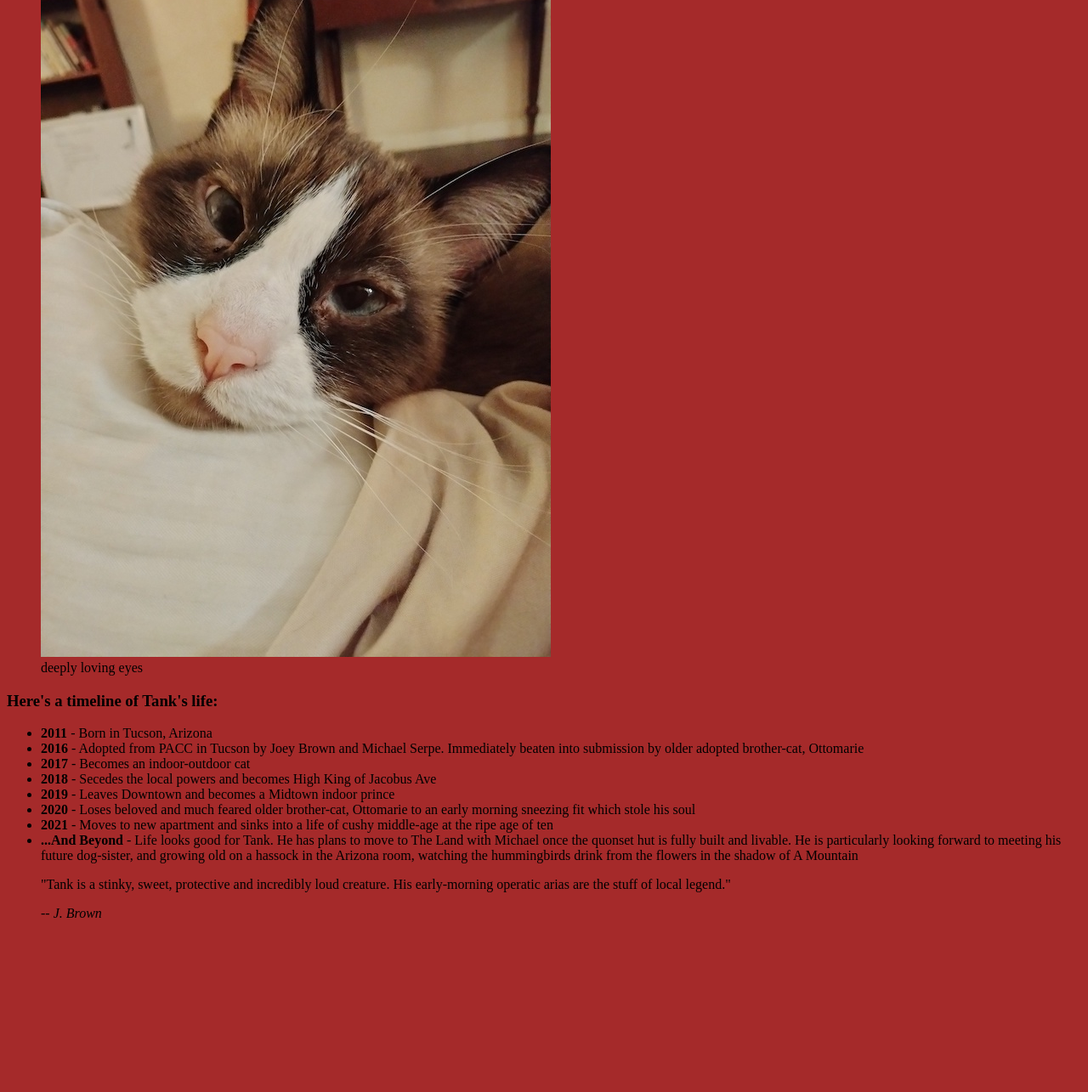
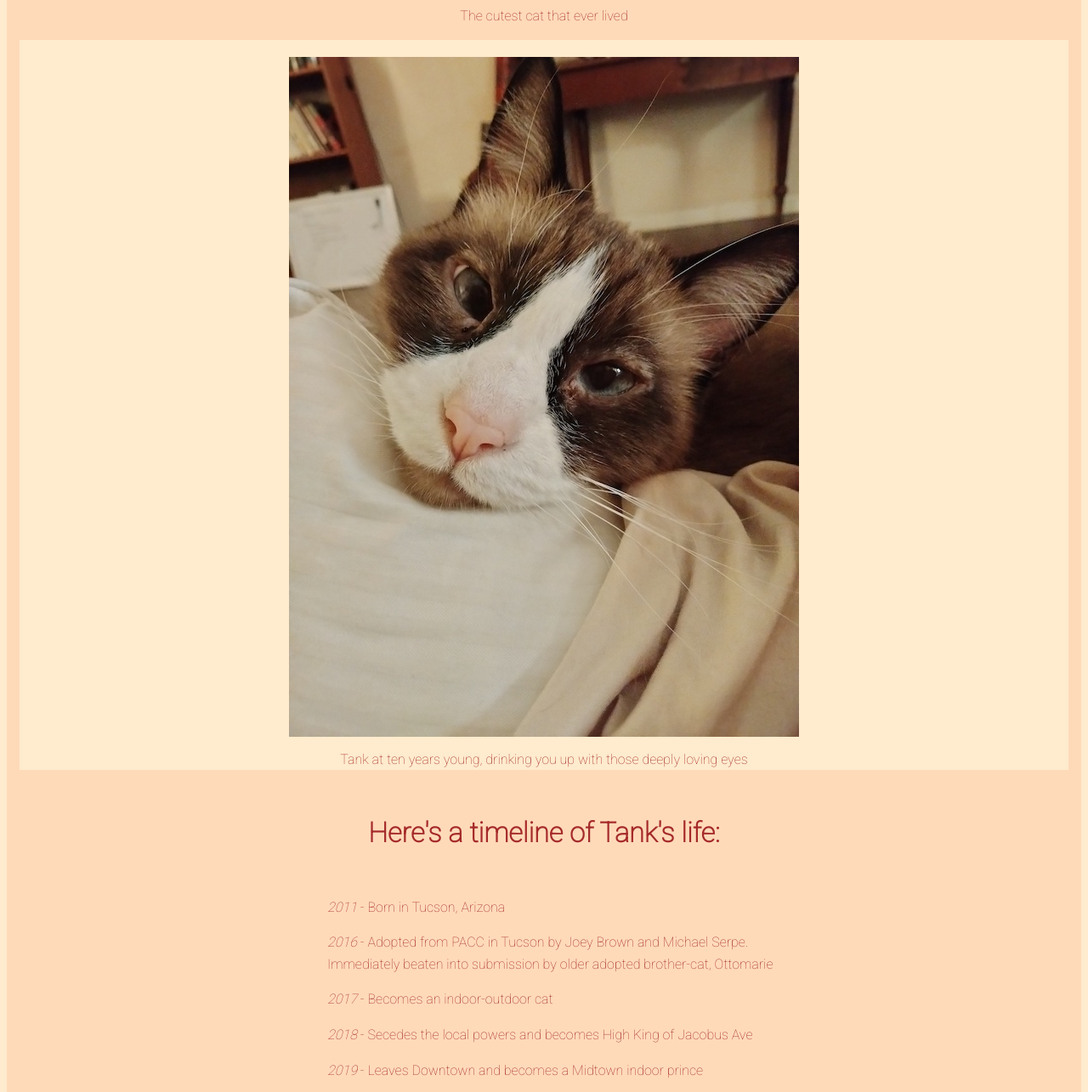
Before and after one commit to joeybrown-ctrl/fcc-tributepage, a plain HTML site: page index.html in a window 1280 px wide. Shown: the part 141-1426 px from the top of the page at 85% size. Before the commit the page ends 1241 px from the top, so only its background shows below. Drawn offline with Linux system fonts and the light colour scheme.

Commit message:
add styling, color correct, shift content

```diff
--- a/index.html
+++ b/index.html
@@ -15,41 +15,41 @@
         <p>The cutest cat that ever lived</p>
         <figure id="img-div">
             <img id="image" src="./Assets/Tank.jpg" />
-            <figcaption id="img-caption">deeply loving eyes</figcaption>
+            <figcaption id="img-caption">Tank at ten years young, drinking you up with those deeply loving eyes</figcaption>
         </figure>
         <section id="tribute-info">
             <h3 id="headline">Here's a timeline of Tank's life:</h3>
             <ul>
-                <li><strong>2011</strong>
+                <li><em>2011</em>
                     - Born in Tucson, Arizona
                 </li>
-                <li><strong>2016</strong>
+                <li><em>2016</em>
                     - Adopted from PACC in Tucson by Joey Brown and Michael Serpe. Immediately beaten into submission by older adopted brother-cat, Ottomarie
                 </li>
-                <li><strong>2017</strong>
+                <li><em>2017</em>
                     - Becomes an indoor-outdoor cat
                 </li>
-                <li><strong>2018</strong>
+                <li><em>2018</em>
                     - Secedes the local powers and becomes High King of Jacobus Ave
                 </li>
-                <li><strong>2019</strong>
+                <li><em>2019</em>
                     - Leaves Downtown and becomes a Midtown indoor prince
                 </li>
-                <li><strong>2020</strong>
+                <li><em>2020</em>
                     - Loses beloved and much feared older brother-cat, Ottomarie to an early morning sneezing fit which stole his soul
                 </li>
-                <li><strong>2021</strong>
+                <li><em>2021</em>
                     - Moves to new apartment and sinks into a life of cushy middle-age at the ripe age of ten
                 </li>
-                <li><strong>...And Beyond</strong>
-                    - Life looks good for Tank. He has plans to move to The Land with Michael once the quonset hut is fully built and livable. He is particularly looking forward to meeting his future dog-sister, and growing old on a hassock in the Arizona room, watching the hummingbirds drink from the flowers in the shadow of A Mountain
+                <li><em>... and beyond </em>
+                    - Life looks good for Tank. He has plans to move to The Land with Michael once the quonset hut is fully built and livable. He is particularly looking forward to meeting his future dog-sister, and growing old on a hassock in the Arizona room, watching the hummingbirds drink from the squash flowers and orange blossoms in the shadow of A Mountain
                 </li>
             </ul>
             <blockquote>
                 <p>
                     "Tank is a stinky, sweet, protective and incredibly loud creature. His early-morning operatic arias are the stuff of local legend."
                 </p>
-                <cite>-- J. Brown</cite>
+                <cite>- J. Brown</cite>
             </blockquote>
 
         </section>
--- a/style.css
+++ b/style.css
@@ -1,3 +1,78 @@
+@import url('https://fonts.googleapis.com/css2?family=Roboto:wght@100&display=swap');
+
+html {
+    /* this sets the base font-size to make rem calculation easier, 1rem will now equal 10px, 1.5rem = 15px, 2rem = 10px, etc*/
+    font-size: 10px;
+}
+
 body {
-    background-color:brown;
+    background-color:blanchedalmond;
+    font-family: 'Roboto', sans-serif;
+    font-size: 1.6rem;
+    line-height: 1.5;
+    text-align: center;
+    color: brown;
+    margin: 0;
 }
+
+h1 {
+    font-size: 4rem;
+    /* setting margin-bottom to 0 on an h3 removes the whitespace from underneath*/
+    margin-bottom: 0;
+}
+
+h3 {
+    font-size: 3.25rem;
+}
+
+#main {
+    margin: 30px 8px;
+    padding: 15px;
+    border-radius: 5px;
+    background: peachpuff;
+}
+
+img {
+    max-width: 100%;
+    display: block;
+    height: auto;
+    margin: 0 auto;
+}
+
+#img-div {
+    background-color:blanchedalmond;
+    padding-top: 20px;
+    margin: 0;
+}
+
+#img-caption {
+    margin: 15px 0 5px 0;
+}
+
+#headline {
+    margin: 50px 0;
+    text-align: center;
+}
+
+ul {
+    max-width: 550px;
+    margin: 0 auto 50px auto;
+    text-align: left;
+    line-height: 1.6;
+    list-style: none;
+}
+
+li {
+    margin: 16px auto;
+}
+
+strong {
+    font-weight: bold;
+}
+
+blockquote {
+    font-style: italic;
+    max-width: 545px;
+    margin: 0 auto 50px auto;
+    text-align: left;
+}
```
